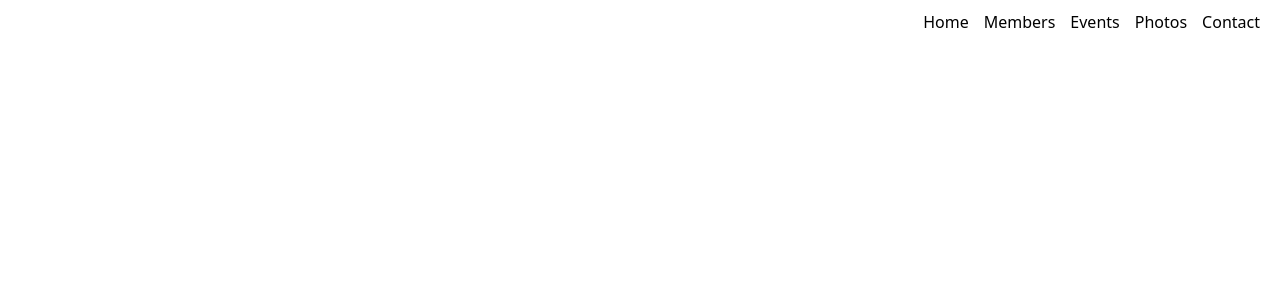
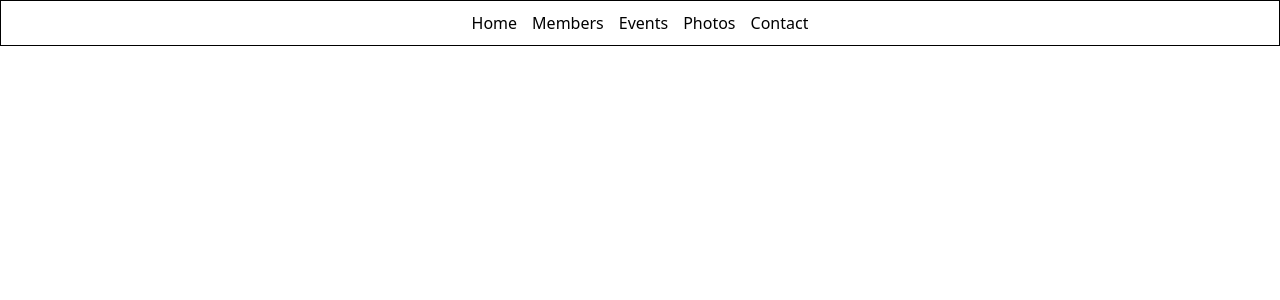
Before and after one commit to Arjun-Parujanwala/sacnas-sfsu, a Next.js app: page / in a window 1280 px wide. Shown: the top 300 px of the page. Built offline with nearby package versions, Linux system fonts and the light colour scheme.

Commit message:
Just added a border to NavBar

```diff
--- a/src/components/NavBar/NavBar.module.css
+++ b/src/components/NavBar/NavBar.module.css
@@ -6,6 +6,8 @@
     color: black;
     width: max-content;
     z-index: 2;
+    border: 1px solid black;
+    width: 100%;
 }
 
 .menu {
```
